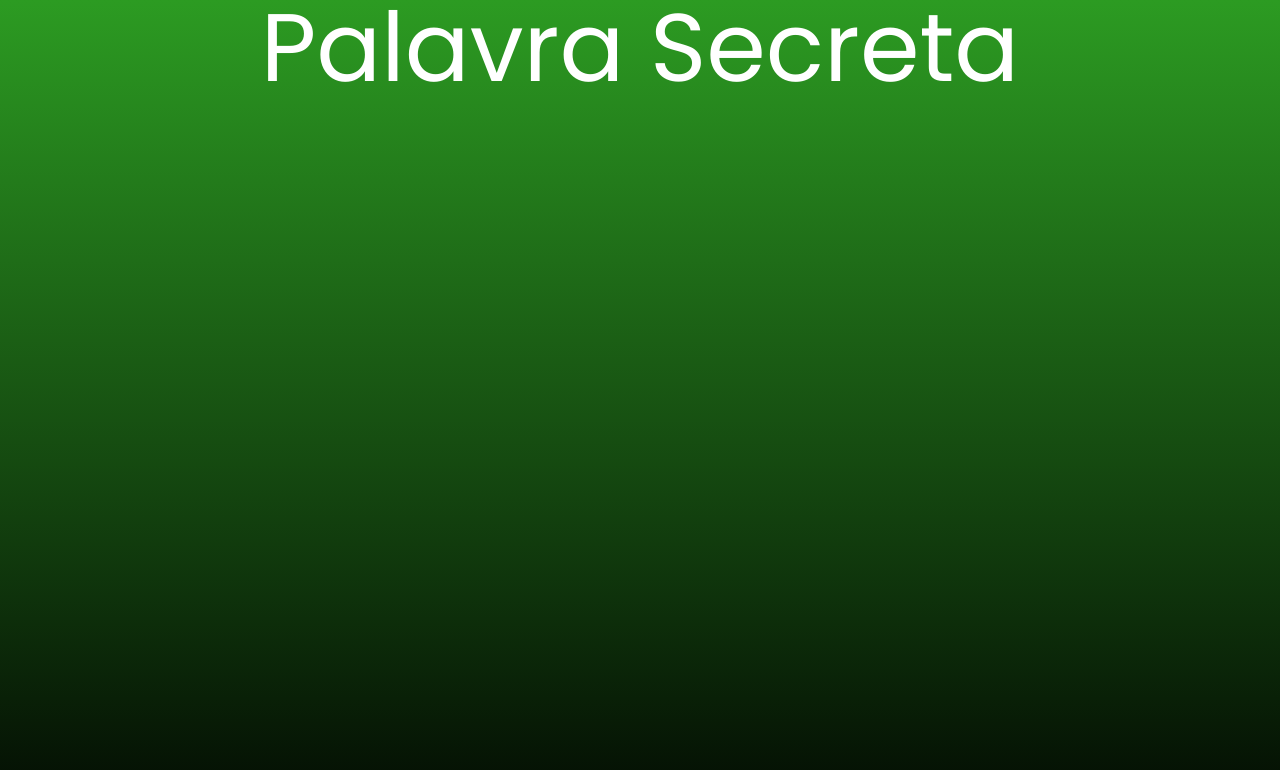
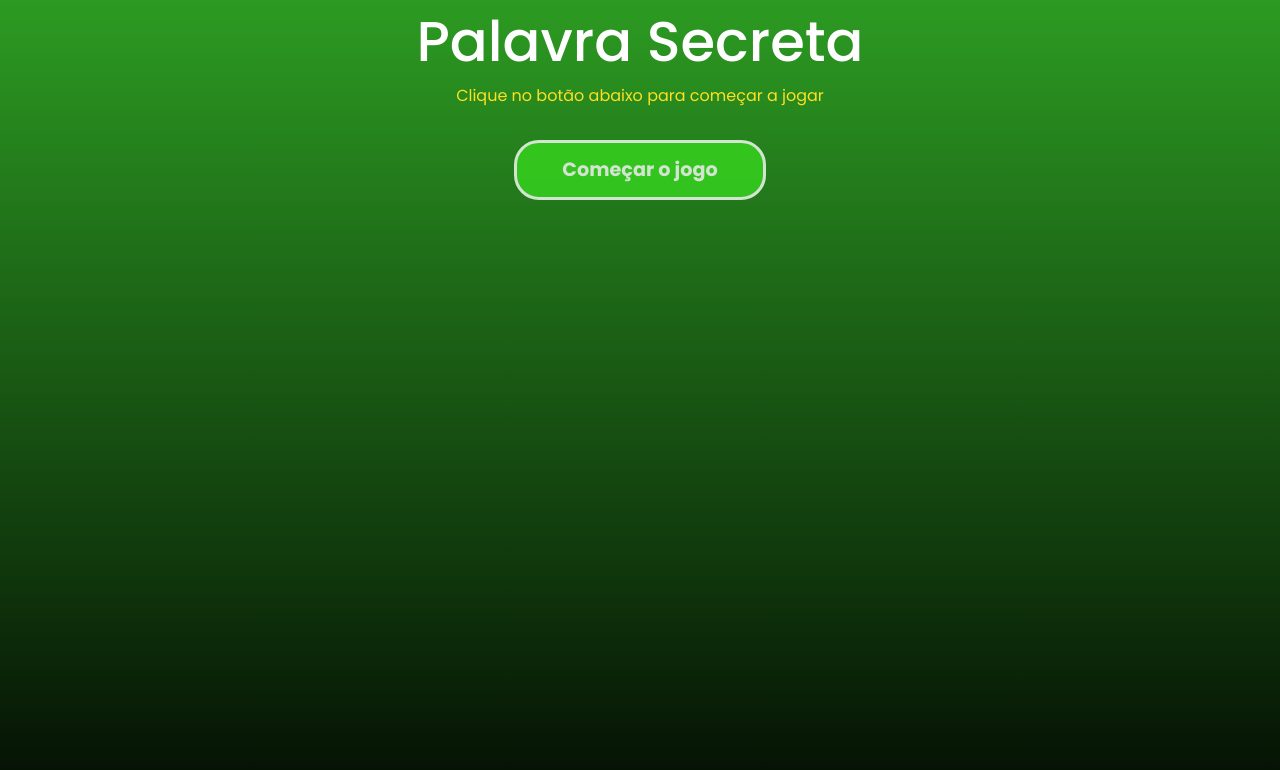
Before and after one commit to FcoKauan/palavra_secreta, a React (Vite) app: page / in a window 1280 px wide. Shown: the top 770 px of the page. Built offline with nearby package versions, Linux system fonts and the light colour scheme; a web font is replaced by a local one.

Commit message:
finalizando tela inicial do jogo

```diff
--- a/src/App.jsx
+++ b/src/App.jsx
@@ -1,10 +1,11 @@
 import './App.css'
+import StartScreen from './components/StartScreen'
 
 function App() {
 
   return (
     <div className='App'>
-      <h1 className='text-8xl'>Palavra Secreta</h1>
+      <StartScreen />
     </div>
   )
 }
--- /dev/null
+++ b/src/components/StartScreen.jsx
@@ -0,0 +1,11 @@
+const StartScreen = () => {
+  return (
+    <div>
+        <h1 className="text-[3.5em] font-medium"> Palavra Secreta </h1>
+        <p className="mb-[2em] color text-yellow-300">Clique no botão abaixo para começar a jogar</p>
+        <button> Começar o jogo </button>
+    </div>
+  )
+}
+
+export default StartScreen
--- a/src/index.css
+++ b/src/index.css
@@ -19,3 +19,20 @@ body {
   background: linear-gradient(180deg, rgba(44, 155, 34, 1) 0%, rgba(0, 0, 0, 1) 110%);
   color: #FFF;
 }
+
+button {
+  background: #37d61f;
+  padding: 10px 45px;
+  border: 3px solid #fff;
+  border-radius: 25px;
+  height: 60px;
+  font-weight: bold;
+  font-size: 1.2em;
+  opacity: 0.8;
+  cursor: pointer;
+  transition: 0.3s ease;
+}
+
+button:hover {
+  opacity: 1;
+}
```
